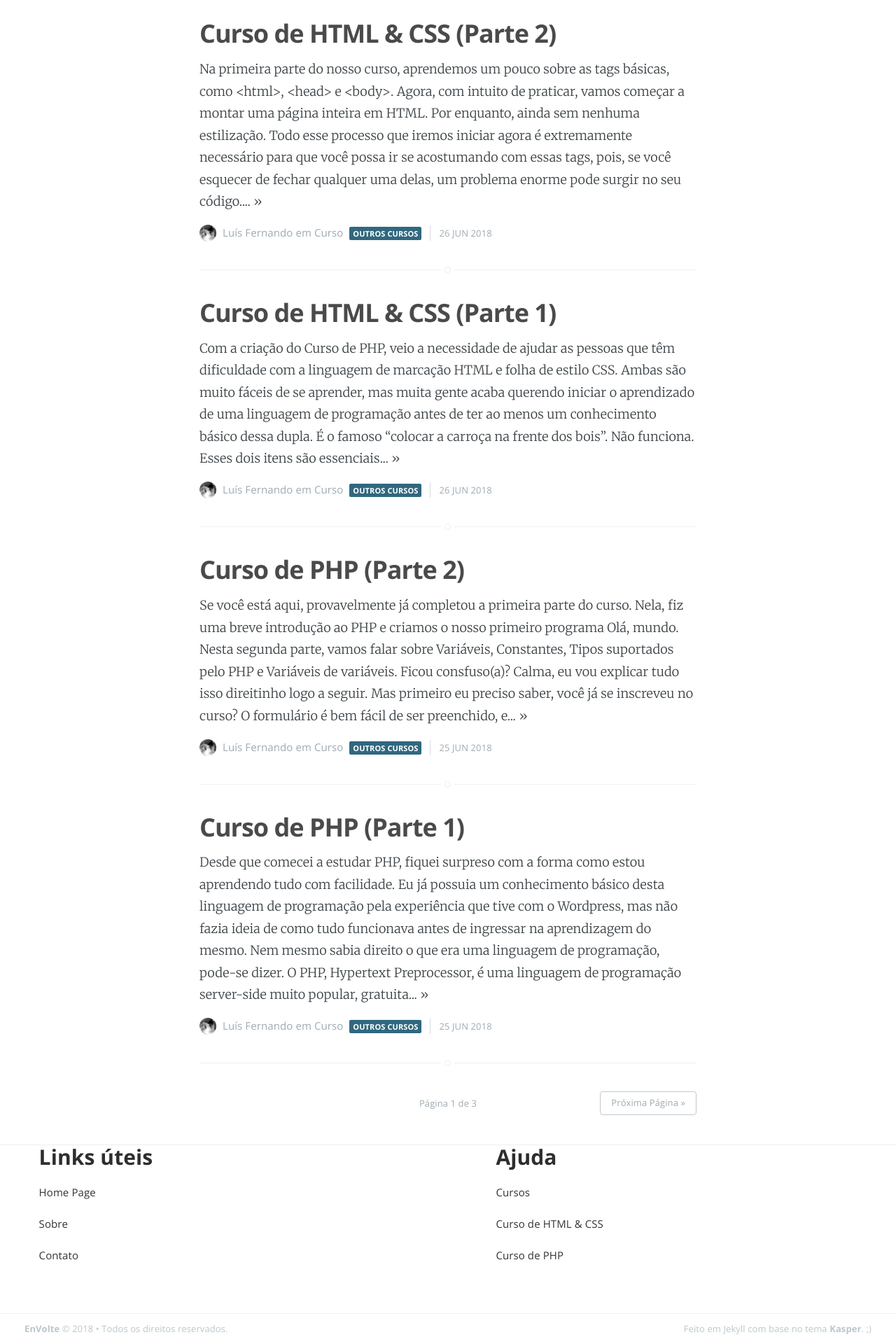
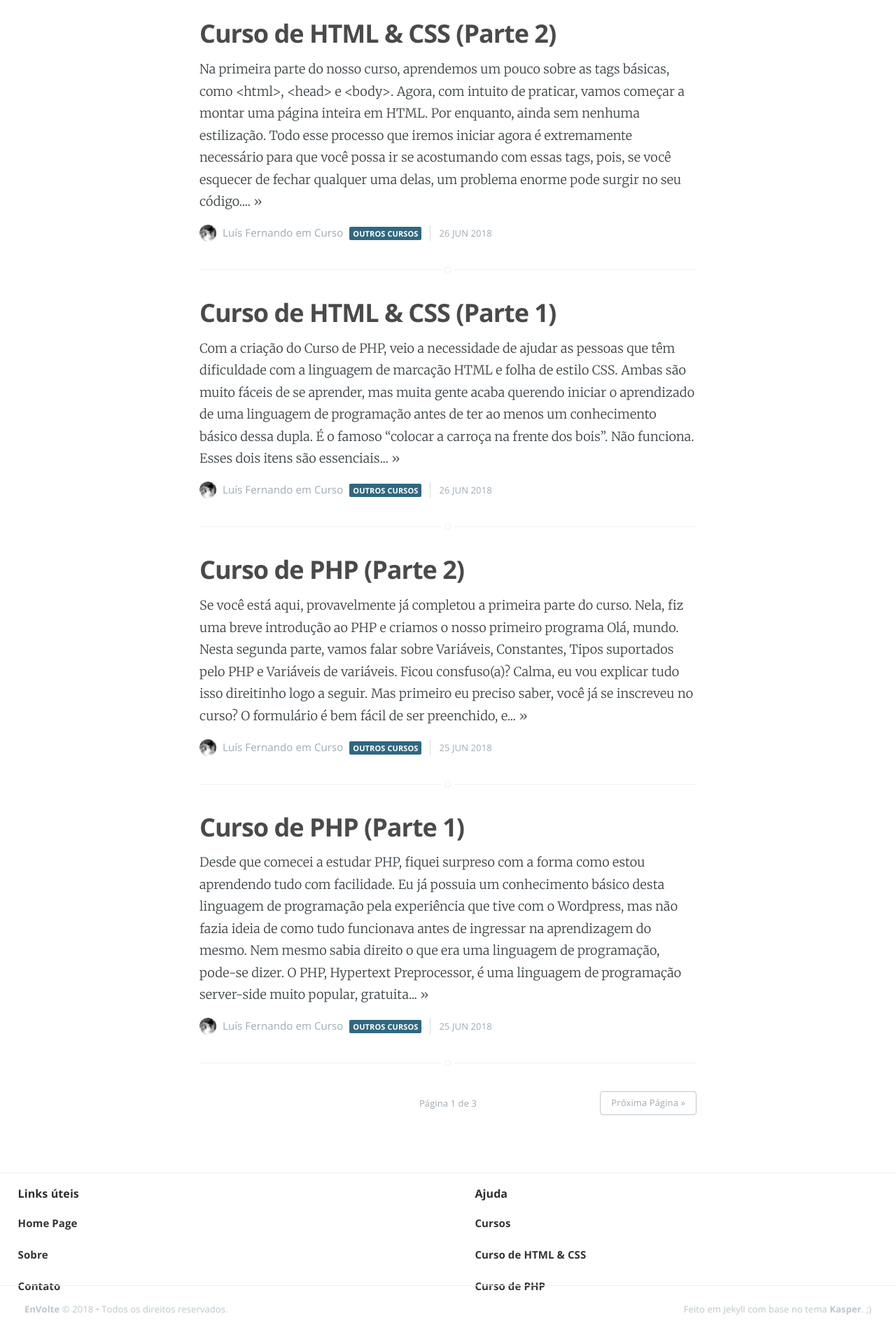
Before and after one commit to EnVolte/envolte.github.io, a Jekyll site: the page built from index.html, in a window 1280 px wide. Shown: the part 1131-3051 px from the top of the page at 70% size. Built offline with Jekyll 4.4.1, drawn with Linux system fonts in a browser that asks for light colours; the list of posts is cut into pages by our own code; after the commit the page ends 3023 px from its top, so only the background shows below that.

Commit message:
Update screen.css

```diff
--- a/assets/css/screen.css
+++ b/assets/css/screen.css
@@ -1294,7 +1294,7 @@ body:not(.post-template) .post-title {
 
 .site-footer {
     position: relative;
-    margin: 8rem 0 0 0;
+    margin: 0 0 0 0;
     padding: 1rem 35px;
     border-top: #EBF2F6 1px solid;
     font-family: "Open Sans", sans-serif;
@@ -1799,10 +1799,10 @@ button#hide {border-radius: 20px; outline: none; font-weight: normal; color: #ff
 div#titulo {max-width: 76%; margin-left: auto; margin-right: auto; border: 1px solid rgba(0,0,0,0.4); font-family: Open Sans; color: #fff; background: #30687f; border-radius: 2px; text-transform: uppercase; font-weight: bold; font-size: 13px; padding: 1px 0px; overflow: hidden; margin-top: 50px;}
 
 
-footer#baixo {width: 100%; border-top: 1px solid #eee; background: #fff; height: 160px; position: relative;}
-footer#baixo ul {line-height: 1.7em;}
-footer#baixo ul h3 {font-family: ; margin-bottom: 10px;}
+footer#baixo {width: 100%; border-top: 1px solid #eee; background: #fff; height: 160px; margin-top: 8rem; position: relative;}
+footer#baixo ul {line-height: 1.7em; padding: 20px 0px;}
+footer#baixo ul h3 {font-family: ; margin-bottom: 10px; font-size: 16px;}
 footer#baixo ul li {float: left; width: 100%; list-style: none;}
-footer#baixo ul li a {color: #333; font-family: Open Sans; font-size: 15px; text-decoration: none;}
+footer#baixo ul li a {color: #333; font-family: Open Sans; font-size: 15px; font-weight: bold; text-decoration: none;}
 footer#baixo .alignleft {width: 45%; float: left; margin-left: 2%;}
 footer#baixo .alignright {width: 45%; float: right; margin-right: 2%;}
```
